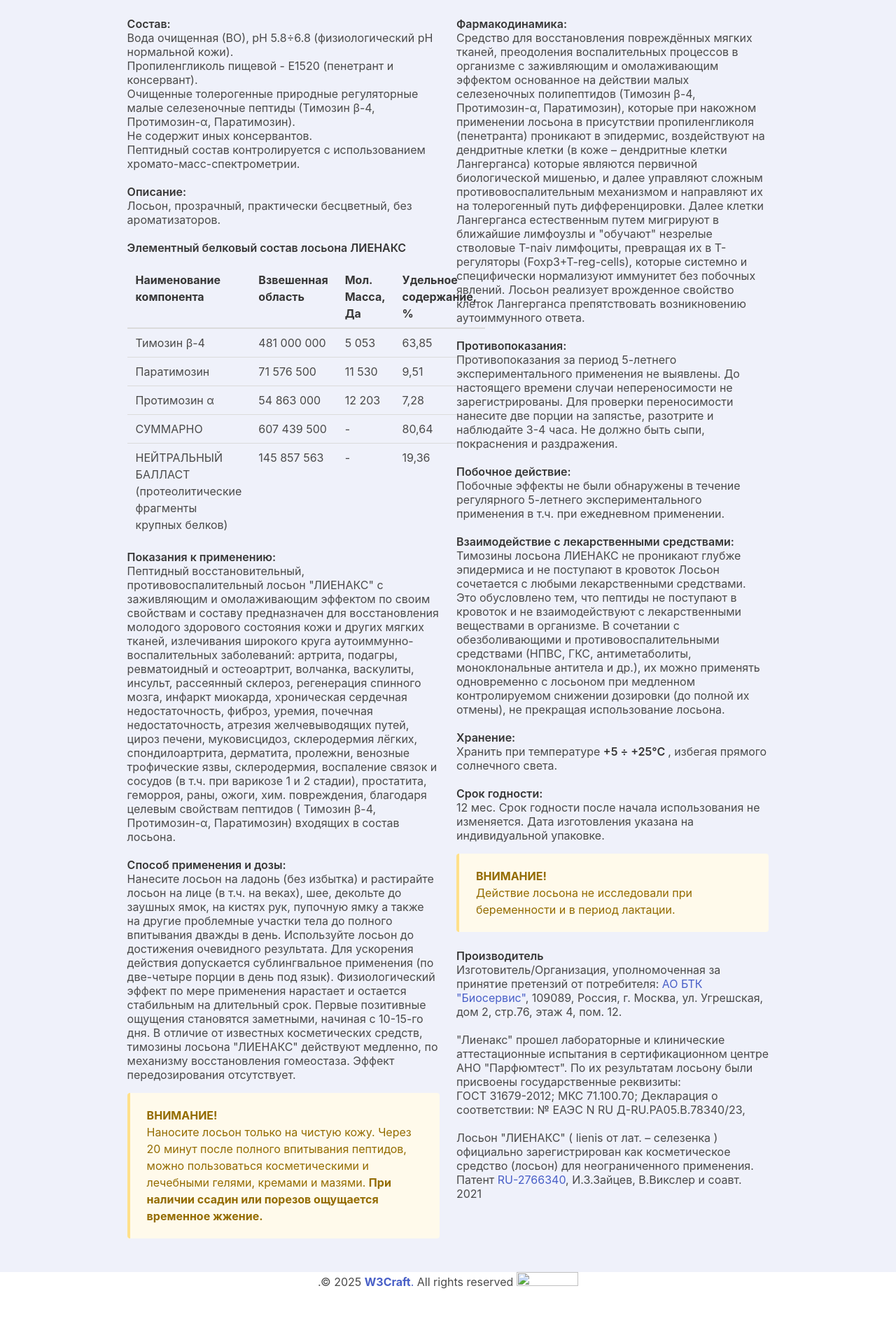
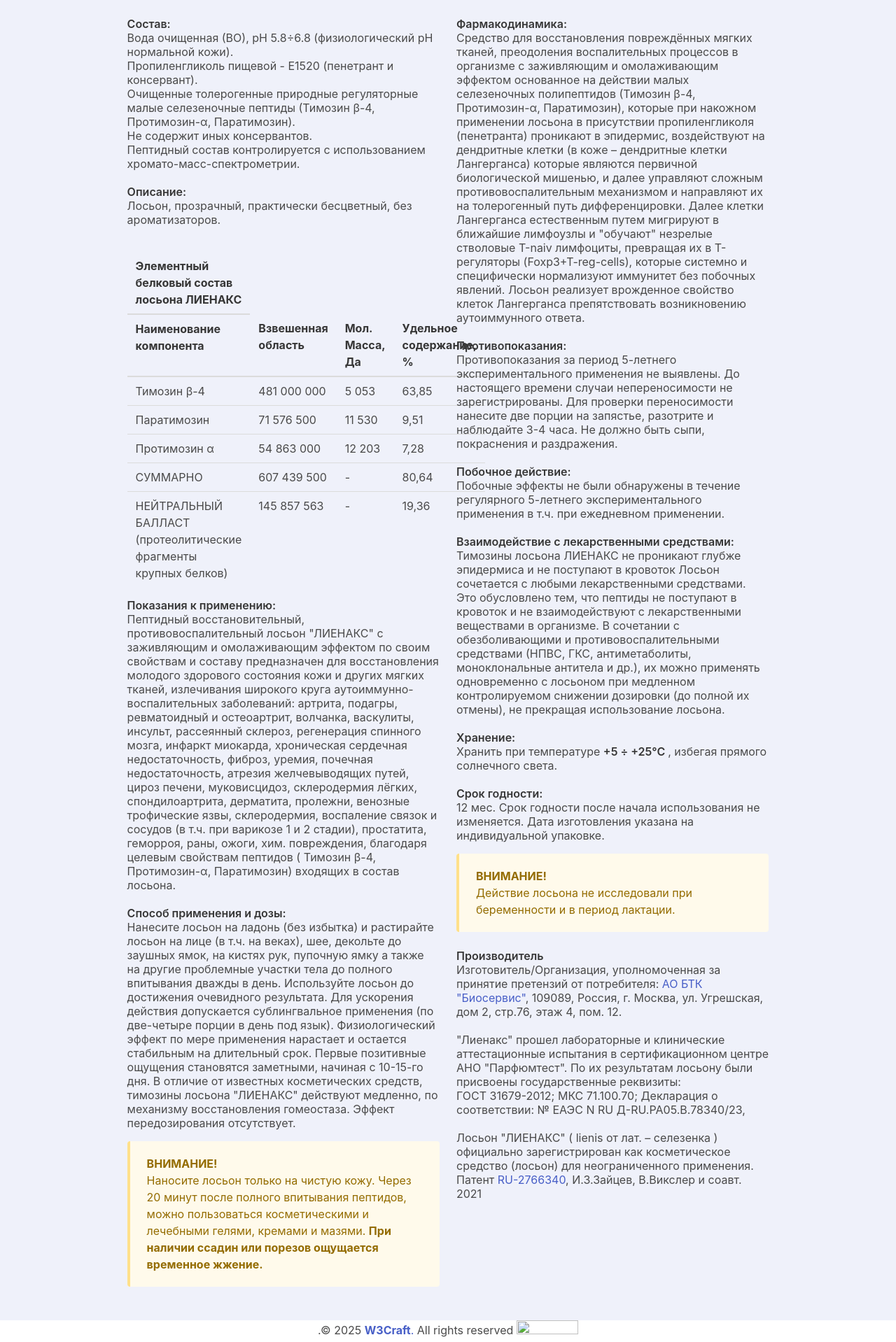
Before and after one commit to w3craft/lienax, a Jekyll site: the page built from _pages/index.html, in a window 1280 px wide. Shown: the part 1054-2972 px from the top of the page at 70% size. Built offline with Jekyll 4.4.1, drawn with Linux system fonts in a browser that asks for light colours; before the commit the page ends 2903 px from its top, so only the background shows below that.

Commit message:
modified:   _pages/index.html

```diff
--- a/_pages/index.html
+++ b/_pages/index.html
@@ -30,10 +30,13 @@
             <strong>Описание: </strong><br>
             Лосьон, прозрачный, практически бесцветный, без ароматизаторов.<br><br>
 
-            <strong>Элементный белковый состав лосьона ЛИЕНАКС </strong>
+
           </p>
-          <table class="desktop">
+          <table class="desktop tablet">
             <thead>
+              <tr>
+                <th><strong>Элементный белковый состав лосьона ЛИЕНАКС </strong></th>
+              </tr>
               <tr>
                 <th>Наименование компонента</th>
                 <th>Взвешенная <br>область</th>
```
